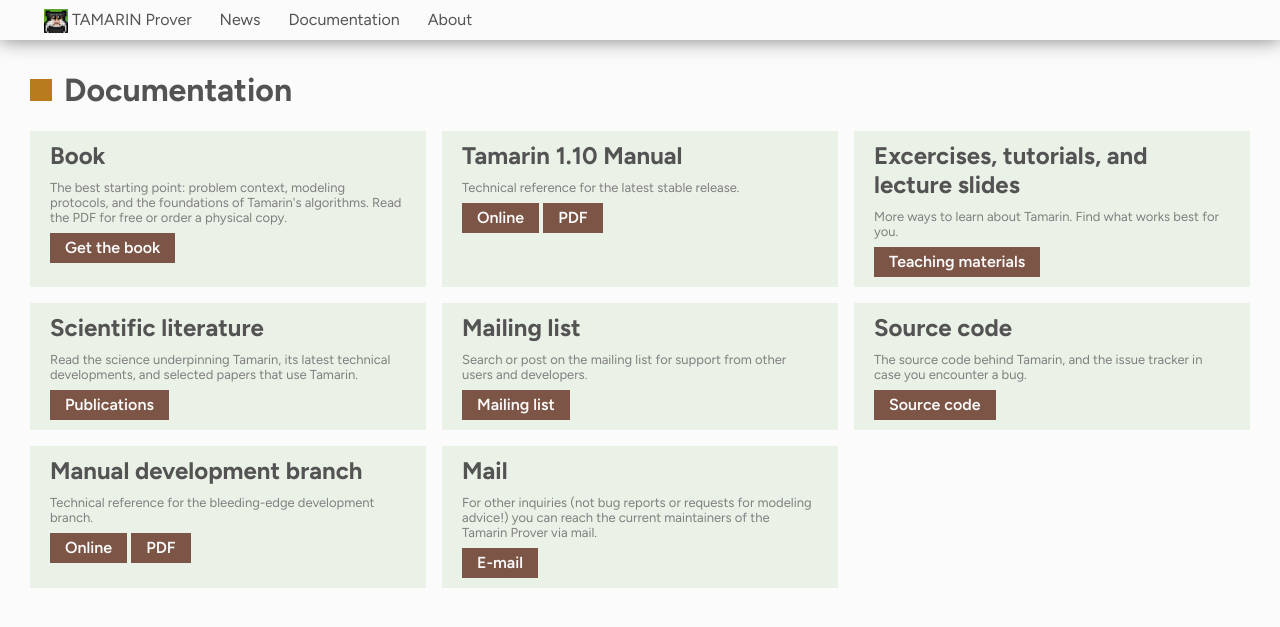
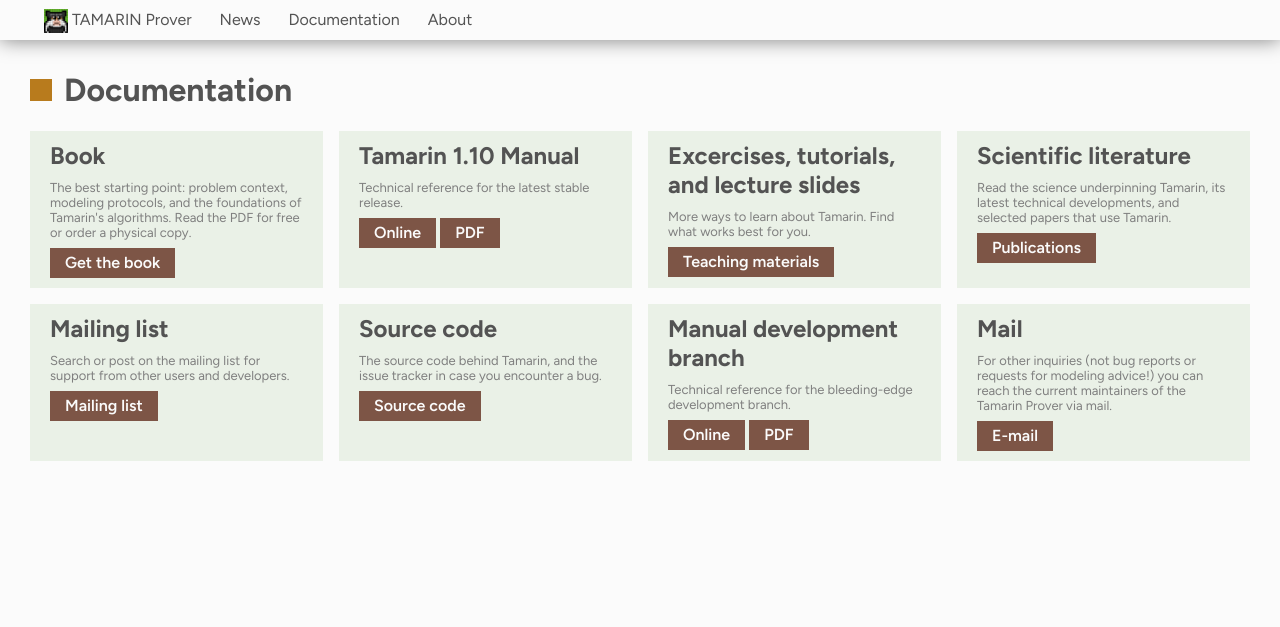
Before and after one commit to tamarin-prover/tamarin-prover.github.io, a Jekyll site: the page built from documentation.html, in a window 1280 px wide. Shown: the top 627 px of the page. Built offline with Jekyll 4.4.1, drawn with Linux system fonts in a browser that asks for light colours.

Commit message:
Optimized for even smaller phones.

```diff
--- a/assets/css/tamarin.css
+++ b/assets/css/tamarin.css
@@ -348,7 +348,7 @@
 
 .documentation {
     display: grid;
-    grid-template-columns: repeat(auto-fit, minmax(320px, 1fr));
+    grid-template-columns: repeat(auto-fit, minmax(280px, 1fr));
     grid-gap: 1rem;
     padding: 0px;
     margin: 0px;
```
